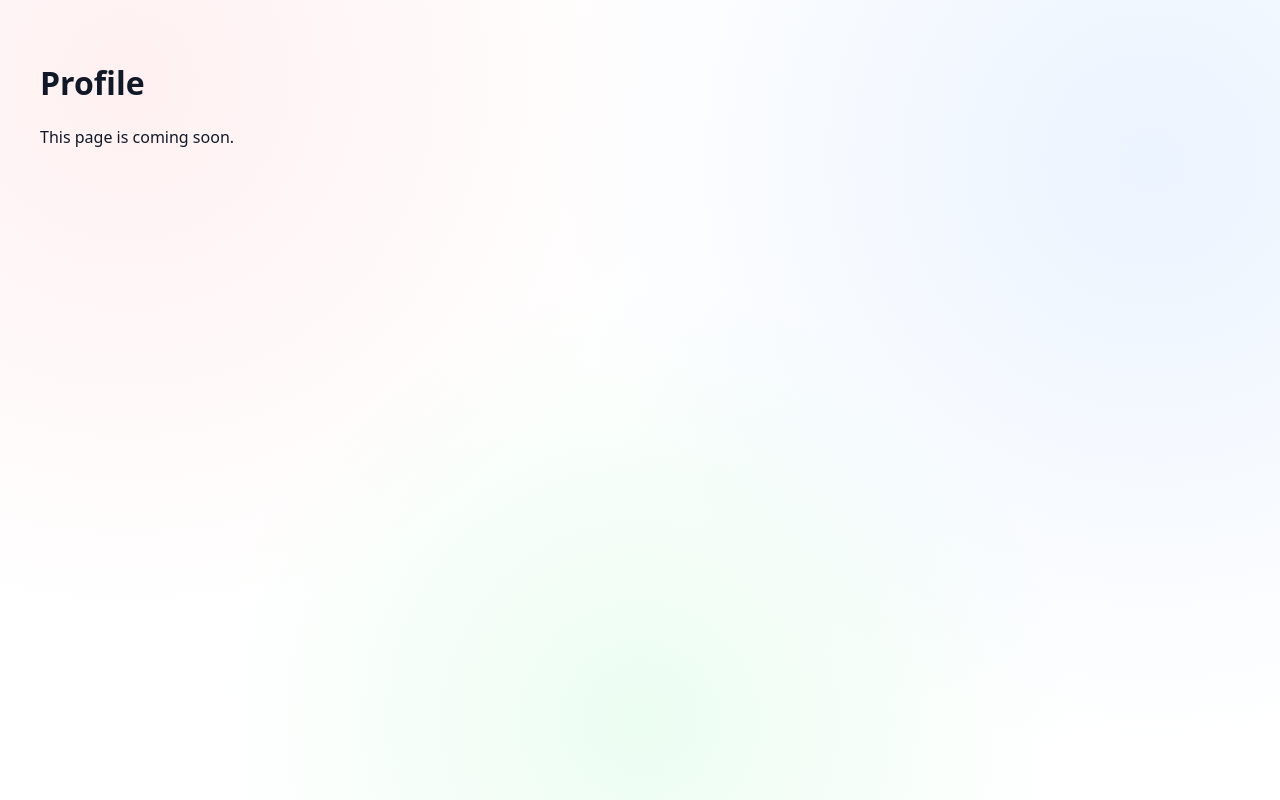
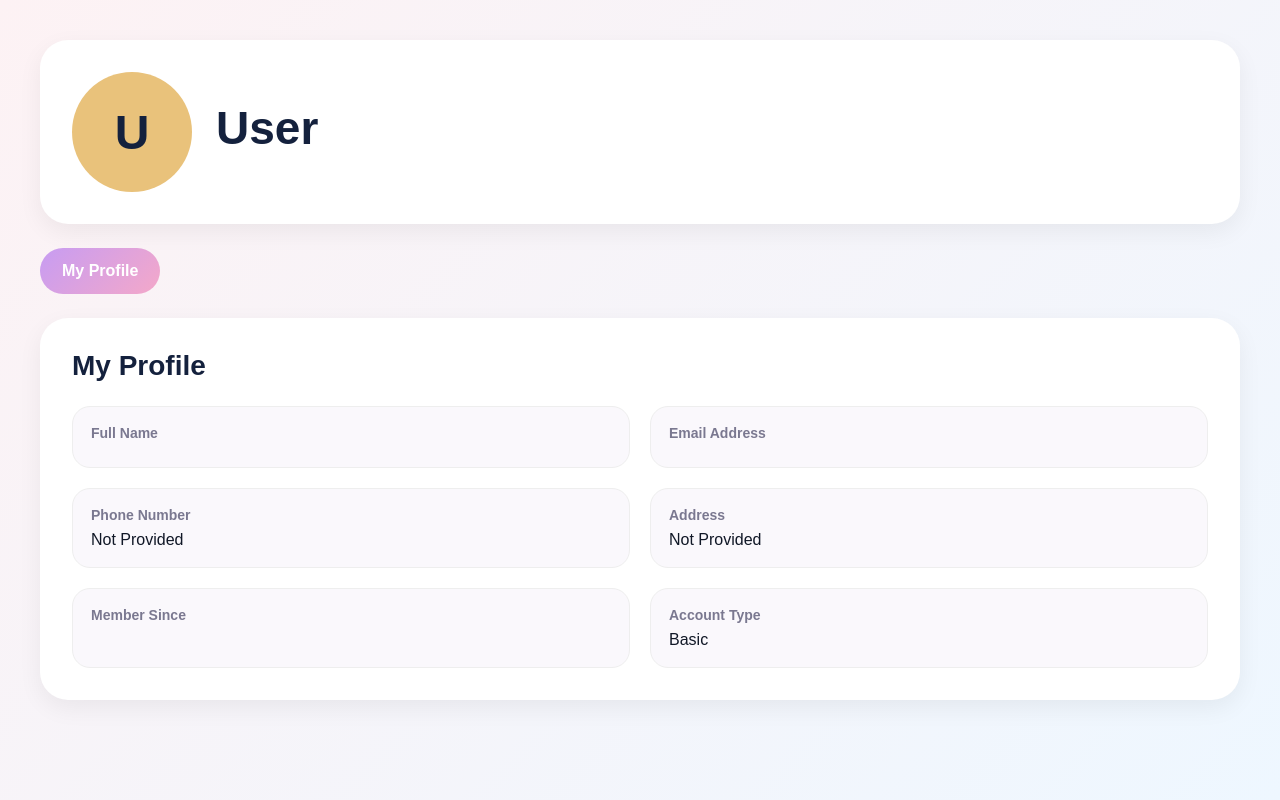
Before and after one commit to TUDublinBlanchBusinessIT/final-year-project-Jiyoungjinchoi, a React app in the folder frontend/: page /profile in a window 1280 px wide. Built offline with nearby package versions, Linux system fonts and the light colour scheme; the HTML template or start-up script is replaced by a standard one.

Commit message:
Create basic View Profile page with user header and profile information

```diff
--- a/frontend/src/App.jsx
+++ b/frontend/src/App.jsx
@@ -14,6 +14,7 @@ import Community from "./pages/Community";
 import Inventory from "./pages/Inventory";
 import Appointments from "./pages/Appointments";
 import Reminders from "./pages/Reminders";
+import ViewProfile from "./pages/ViewProfile";
 
 // ✅ Lost & Found
 import LostFound from "./pages/LostFound";
@@ -60,9 +61,12 @@ export default function App() {
         <Route path="/appointments" element={<Appointments />} />
         <Route path="/appointments/book" element={<Appointments />} />
 
-        {/* Reminders (still placeholder) */}
+        {/* Reminders */}
         <Route path="/reminders" element={<Reminders />} />
-        <Route path="/reminders/add" element={<Placeholder title="Add Reminder" />} />
+        <Route
+          path="/reminders/add"
+          element={<Placeholder title="Add Reminder" />}
+        />
 
         {/* ✅ Lost & Found */}
         <Route path="/lostfound" element={<LostFound />} />
@@ -74,8 +78,8 @@ export default function App() {
         {/* ✅ Sprint 1513 submit sighting */}
         <Route path="/lostfound/:id/sighting" element={<SubmitSighting />} />
 
-        {/* Still placeholders */}
-        <Route path="/profile" element={<Placeholder title="Profile" />} />
+        {/* ✅ Profile */}
+        <Route path="/profile" element={<ViewProfile />} />
 
         {/* Catch-all */}
         <Route path="*" element={<Navigate to="/" />} />
--- /dev/null
+++ b/frontend/src/pages/ViewProfile.css
@@ -0,0 +1,203 @@
+.view-profile-page {
+  min-height: 100vh;
+  padding: 40px 24px;
+  background: linear-gradient(135deg, #fdf2f4 0%, #eef7ff 100%);
+  font-family: Arial, sans-serif;
+}
+
+.view-profile-container {
+  max-width: 1200px;
+  margin: 0 auto;
+}
+
+.profile-header-card {
+  background: #ffffff;
+  border-radius: 28px;
+  padding: 32px;
+  display: flex;
+  align-items: center;
+  gap: 24px;
+  box-shadow: 0 8px 24px rgba(0, 0, 0, 0.06);
+  margin-bottom: 24px;
+}
+
+.profile-avatar {
+  width: 120px;
+  height: 120px;
+  min-width: 120px;
+  border-radius: 50%;
+  background: #e9c27b;
+  color: #14213d;
+  display: flex;
+  align-items: center;
+  justify-content: center;
+  font-size: 48px;
+  font-weight: 700;
+}
+
+.profile-header-text h1 {
+  margin: 0 0 8px 0;
+  font-size: 46px;
+  font-weight: 700;
+  color: #14213d;
+}
+
+.profile-header-text p {
+  margin: 0;
+  font-size: 18px;
+  color: #5b6475;
+}
+
+.profile-tabs {
+  display: flex;
+  flex-wrap: wrap;
+  gap: 14px;
+  margin-bottom: 24px;
+}
+
+.tab-btn {
+  border: 1px solid #ddd;
+  background: #fff;
+  color: #14213d;
+  border-radius: 999px;
+  padding: 14px 22px;
+  font-size: 16px;
+  font-weight: 600;
+  cursor: pointer;
+  transition: 0.2s ease;
+}
+
+.tab-btn:hover {
+  transform: translateY(-1px);
+}
+
+.tab-btn.active {
+  background: linear-gradient(135deg, #c79cf2 0%, #f4a8c9 100%);
+  color: white;
+  border: none;
+}
+
+.profile-content-section {
+  margin-top: 8px;
+}
+
+.profile-card {
+  background: #ffffff;
+  border-radius: 28px;
+  padding: 32px;
+  box-shadow: 0 8px 24px rgba(0, 0, 0, 0.06);
+}
+
+.profile-card h2 {
+  margin-top: 0;
+  margin-bottom: 24px;
+  color: #14213d;
+  font-size: 28px;
+}
+
+.profile-info-grid {
+  display: grid;
+  grid-template-columns: repeat(2, minmax(240px, 1fr));
+  gap: 20px;
+}
+
+.profile-info-item {
+  background: #faf8fc;
+  border: 1px solid #eee;
+  border-radius: 18px;
+  padding: 18px;
+  display: flex;
+  flex-direction: column;
+  gap: 8px;
+}
+
+.profile-info-item .label {
+  font-size: 14px;
+  font-weight: 700;
+  color: #7a7890;
+}
+
+.profile-action-row {
+  display: flex;
+  gap: 14px;
+  margin-top: 28px;
+  flex-wrap: wrap;
+}
+
+.profile-primary-btn,
+.profile-outline-btn,
+.settings-btn {
+  border-radius: 14px;
+  padding: 14px 20px;
+  font-size: 15px;
+  font-weight: 600;
+  cursor: pointer;
+  transition: 0.2s ease;
+}
+
+.profile-primary-btn {
+  background: linear-gradient(135deg, #c79cf2 0%, #f4a8c9 100%);
+  color: #fff;
+  border: none;
+}
+
+.profile-outline-btn {
+  background: #fff;
+  color: #14213d;
+  border: 1px solid #ddd;
+}
+
+.settings-list {
+  display: flex;
+  flex-direction: column;
+  gap: 14px;
+  max-width: 320px;
+}
+
+.settings-btn {
+  background: #fff;
+  border: 1px solid #ddd;
+  color: #14213d;
+  text-align: left;
+}
+
+.settings-btn.danger {
+  color: #c0392b;
+  border-color: #f1c0c0;
+}
+
+.memorial-text {
+  font-size: 18px;
+  color: #5b6475;
+  margin-bottom: 24px;
+  font-style: italic;
+}
+
+.memorial-box {
+  margin-bottom: 24px;
+  background: #fff9fb;
+}
+
+@media (max-width: 768px) {
+  .profile-header-card {
+    flex-direction: column;
+    align-items: flex-start;
+  }
+
+  .profile-header-text h1 {
+    font-size: 34px;
+  }
+
+  .profile-info-grid {
+    grid-template-columns: 1fr;
+  }
+
+  .profile-tabs {
+    flex-direction: column;
+  }
+
+  .tab-btn {
+    width: 100%;
+    text-align: left;
+  }
+}
--- /dev/null
+++ b/frontend/src/pages/ViewProfile.jsx
@@ -0,0 +1,143 @@
+import { useEffect, useState } from "react";
+import "./ViewProfile.css";
+
+export default function ViewProfile() {
+
+  const [activeTab, setActiveTab] = useState("profile");
+
+  const [user, setUser] = useState({
+    username: "User",
+    full_name: "",
+    email: "",
+    phone: "",
+    address: "",
+    member_since: "",
+    account_type: "Basic"
+  });
+
+  useEffect(() => {
+
+    const storedUser = localStorage.getItem("pawfection_user");
+
+    if (storedUser) {
+      const parsedUser = JSON.parse(storedUser);
+
+      setUser({
+        username: parsedUser.username || parsedUser.name || "User",
+        full_name: parsedUser.full_name || parsedUser.name || "Not Provided",
+        email: parsedUser.email || "Not Provided",
+        phone: parsedUser.phone || "Not Provided",
+        address: parsedUser.address || "Not Provided",
+        member_since: parsedUser.created_at
+          ? new Date(parsedUser.created_at).toLocaleDateString()
+          : "Not Provided",
+        account_type: parsedUser.account_type || "Basic"
+      });
+    }
+
+  }, []);
+
+  const renderContent = () => {
+
+    switch (activeTab) {
+
+      case "profile":
+        return (
+
+          <div className="profile-card">
+
+            <h2>My Profile</h2>
+
+            <div className="profile-info-grid">
+
+              <div className="profile-info-item">
+                <span className="label">Full Name</span>
+                <span>{user.full_name}</span>
+              </div>
+
+              <div className="profile-info-item">
+                <span className="label">Email Address</span>
+                <span>{user.email}</span>
+              </div>
+
+              <div className="profile-info-item">
+                <span className="label">Phone Number</span>
+                <span>{user.phone || "Not Provided"}</span>
+              </div>
+
+              <div className="profile-info-item">
+                <span className="label">Address</span>
+                <span>{user.address || "Not Provided"}</span>
+              </div>
+
+              <div className="profile-info-item">
+                <span className="label">Member Since</span>
+                <span>{user.member_since}</span>
+              </div>
+
+              <div className="profile-info-item">
+                <span className="label">Account Type</span>
+                <span>{user.account_type}</span>
+              </div>
+
+            </div>
+
+          </div>
+
+        );
+
+      default:
+        return null;
+    }
+
+  };
+
+  return (
+
+    <div className="view-profile-page">
+
+      <div className="view-profile-container">
+
+        {/* Profile Header */}
+
+        <div className="profile-header-card">
+
+          <div className="profile-avatar">
+            {user.username ? user.username.charAt(0).toUpperCase() : "U"}
+          </div>
+
+          <div className="profile-header-text">
+            <h1>{user.username}</h1>
+            <p>{user.email}</p>
+          </div>
+
+        </div>
+
+
+        {/* Only ONE button for today */}
+
+        <div className="profile-tabs">
+
+          <button
+            className={activeTab === "profile" ? "tab-btn active" : "tab-btn"}
+            onClick={() => setActiveTab("profile")}
+          >
+            My Profile
+          </button>
+
+        </div>
+
+
+        {/* Content */}
+
+        <div className="profile-content-section">
+          {renderContent()}
+        </div>
+
+      </div>
+
+    </div>
+
+  );
+
+}
```
